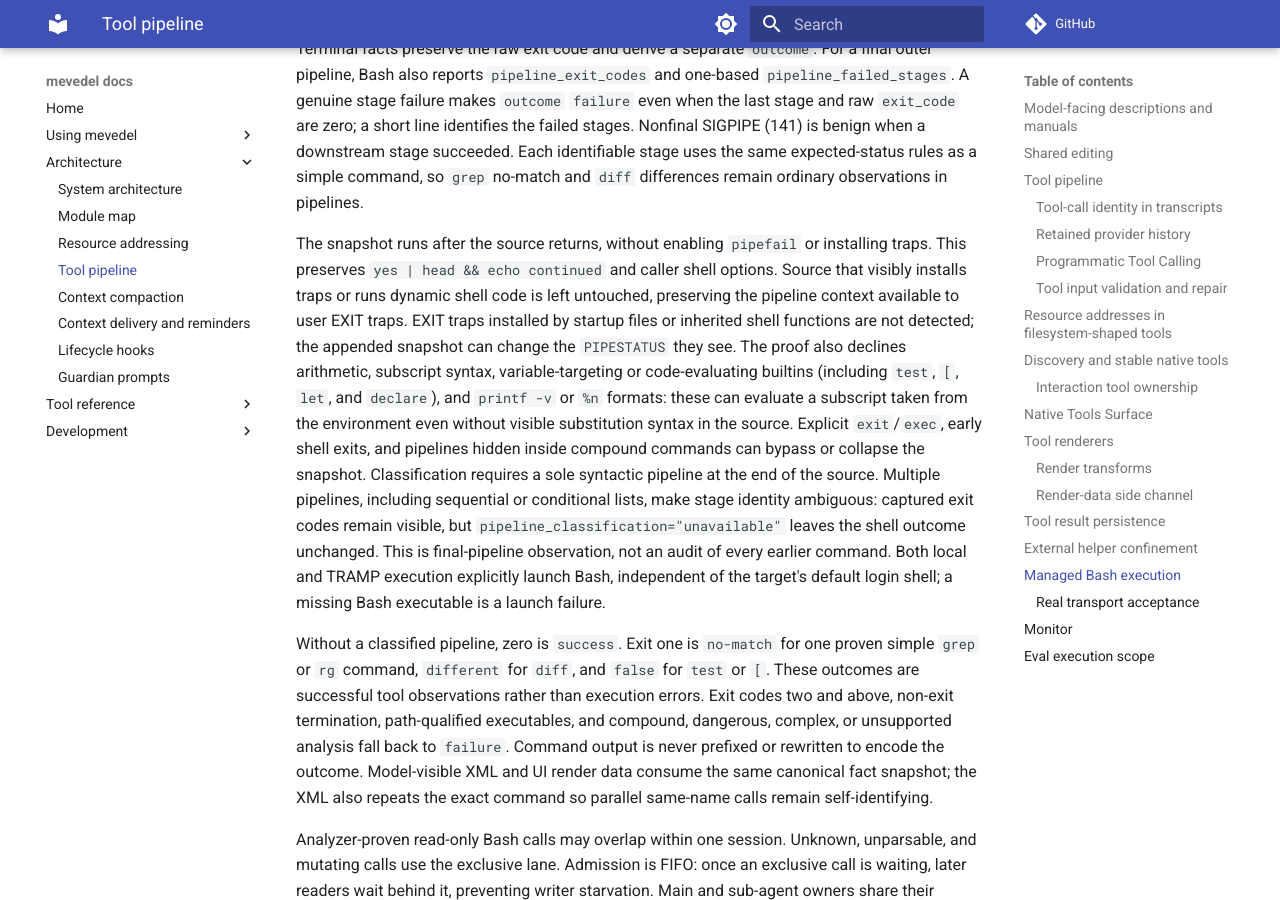
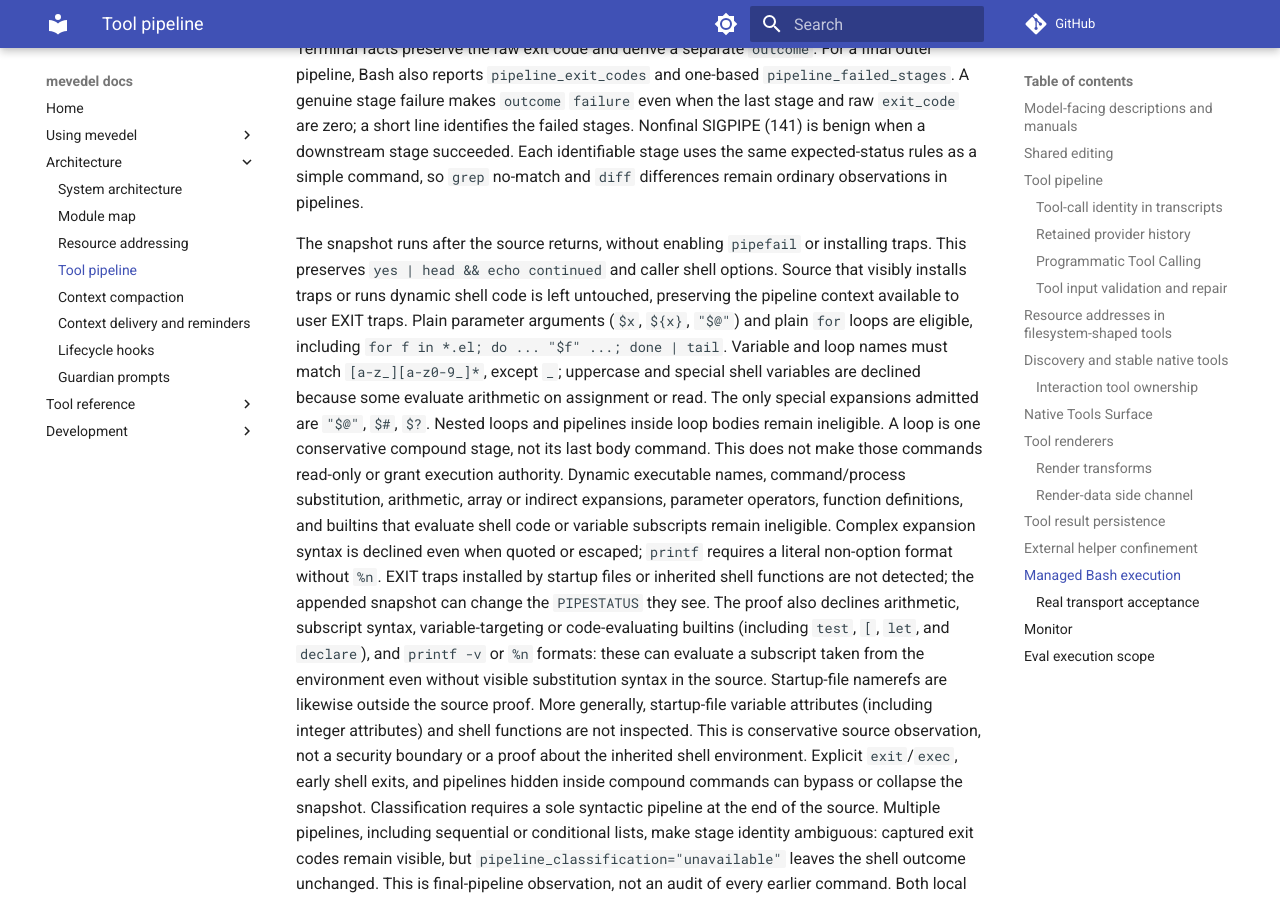
Before and after one commit to FrauH0lle/mevedel, an MkDocs documentation site: the page built from docs/tools.md, in a window 1280 px wide and 900 px high, scrolled down 29322 px. Built offline with MkDocs 1.6.1 and Material for MkDocs 9.7.7, drawn with Linux system fonts in a browser that asks for light colours; comment, search, counter and statistics services are not loaded.

Commit message:
feat(bash): Observe pipelines with plain parameter arguments
Admit a bounded lowercase-parameter and for-loop subset without changing executed source, installing traps, or widening permission classification. Preserve whole compound-stage identity and decline code-bearing expansions and implicit caller-shell evaluation.

* mevedel-bash-analysis.el: Prove plain parameter arguments and literal command heads. Group bounded for loops into outer pipeline stages.

* test/test-mevedel-bash-analysis.el: Regress expansion, builtin, special-variable and compound-stage boundaries.

* test/test-mevedel-tool-exec-pipeline.el: Cover parameter output, loops, native exits, traps and a producer-disabled negative control.

* test/test-mevedel-execution-remote.el: Exercise new forms over real transports.

* docs/tools.md: Document the supported subset and inherited-environment limits.

Validation: final rebased check (12,625 ERT cases, zero unexpected, 39 conditional skips); full remote acceptance (55 cases, zero unexpected, four skips); focused fresh files (52 cases, no skips); sandbox Plan fresh file (seven cases, no skips); independent bounded review PASS.

```diff
--- a/docs/tools.md
+++ b/docs/tools.md
@@ -1386,12 +1386,29 @@ The snapshot runs after the source returns, without enabling `pipefail` or
 installing traps. This preserves `yes | head && echo continued` and caller
 shell options. Source that visibly installs traps or runs dynamic shell code
 is left untouched, preserving the pipeline context available to user EXIT
-traps. EXIT traps installed by startup files or inherited shell functions
+traps. Plain parameter arguments (`$x`, `${x}`, `"$@"`) and plain `for` loops
+are eligible, including `for f in *.el; do ... "$f" ...; done | tail`.
+Variable and loop names must match `[a-z_][a-z0-9_]*`, except `_`; uppercase
+and special shell variables are declined because some evaluate arithmetic on
+assignment or read. The only special expansions admitted are `"$@"`, `$#`, `$?`.
+Nested loops and pipelines inside loop bodies remain ineligible. A loop is one
+conservative compound stage, not its last body command.
+This does not make those commands read-only or grant execution authority.
+Dynamic executable names, command/process substitution, arithmetic, array or
+indirect expansions, parameter operators, function definitions, and builtins
+that evaluate shell code or variable subscripts remain ineligible. Complex
+expansion syntax is declined even when quoted or escaped; `printf` requires a
+literal non-option format without `%n`.
+EXIT traps installed by startup files or inherited shell functions
 are not detected; the appended snapshot can change the `PIPESTATUS` they see.
 The proof also declines arithmetic, subscript syntax, variable-targeting or
 code-evaluating builtins (including `test`, `[`, `let`, and `declare`), and
 `printf -v` or `%n` formats: these can evaluate a subscript taken from the
 environment even without visible substitution syntax in the source.
+Startup-file namerefs are likewise outside the source proof.
+More generally, startup-file variable attributes (including integer attributes)
+and shell functions are not inspected. This is conservative source observation,
+not a security boundary or a proof about the inherited shell environment.
 Explicit `exit`/`exec`, early shell exits, and pipelines hidden inside compound
 commands can bypass or collapse the snapshot. Classification requires a sole
 syntactic pipeline at the end of the source. Multiple pipelines, including
```
Also changed, not shown: 4 other files.
